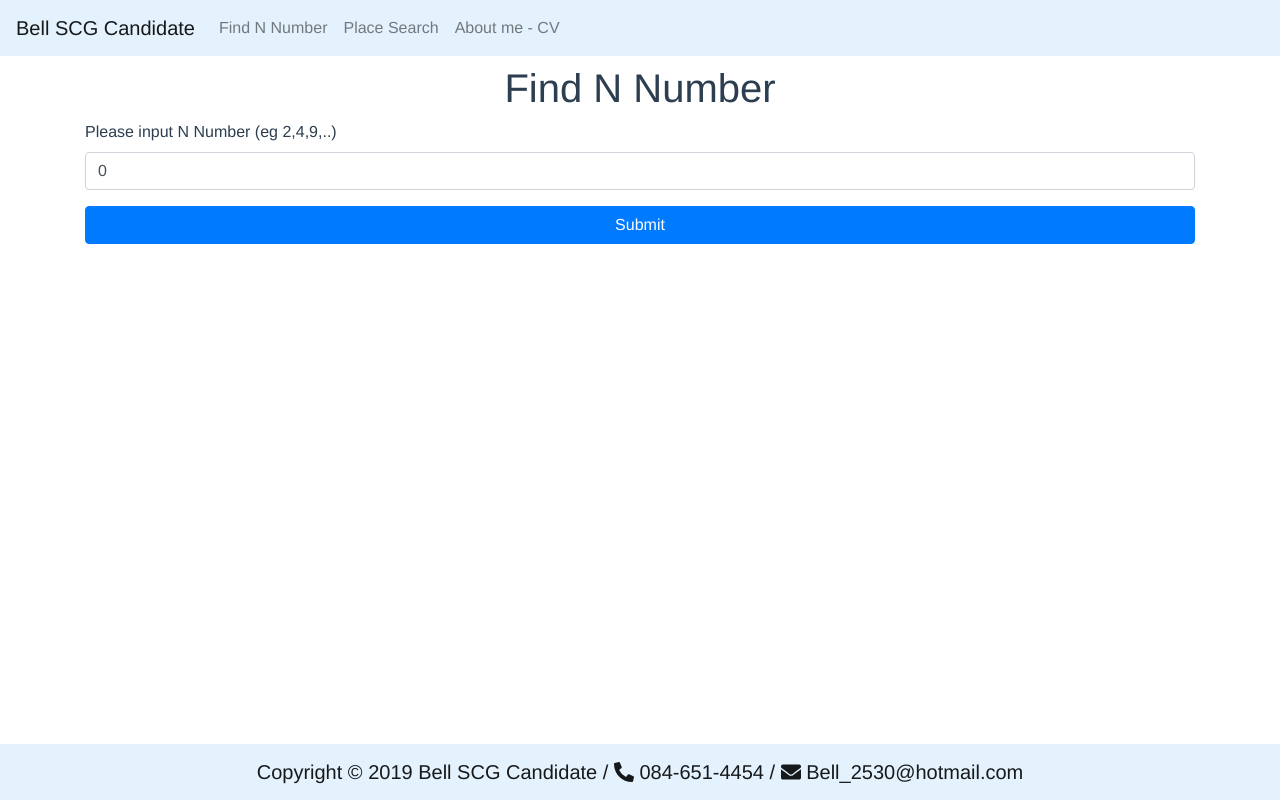
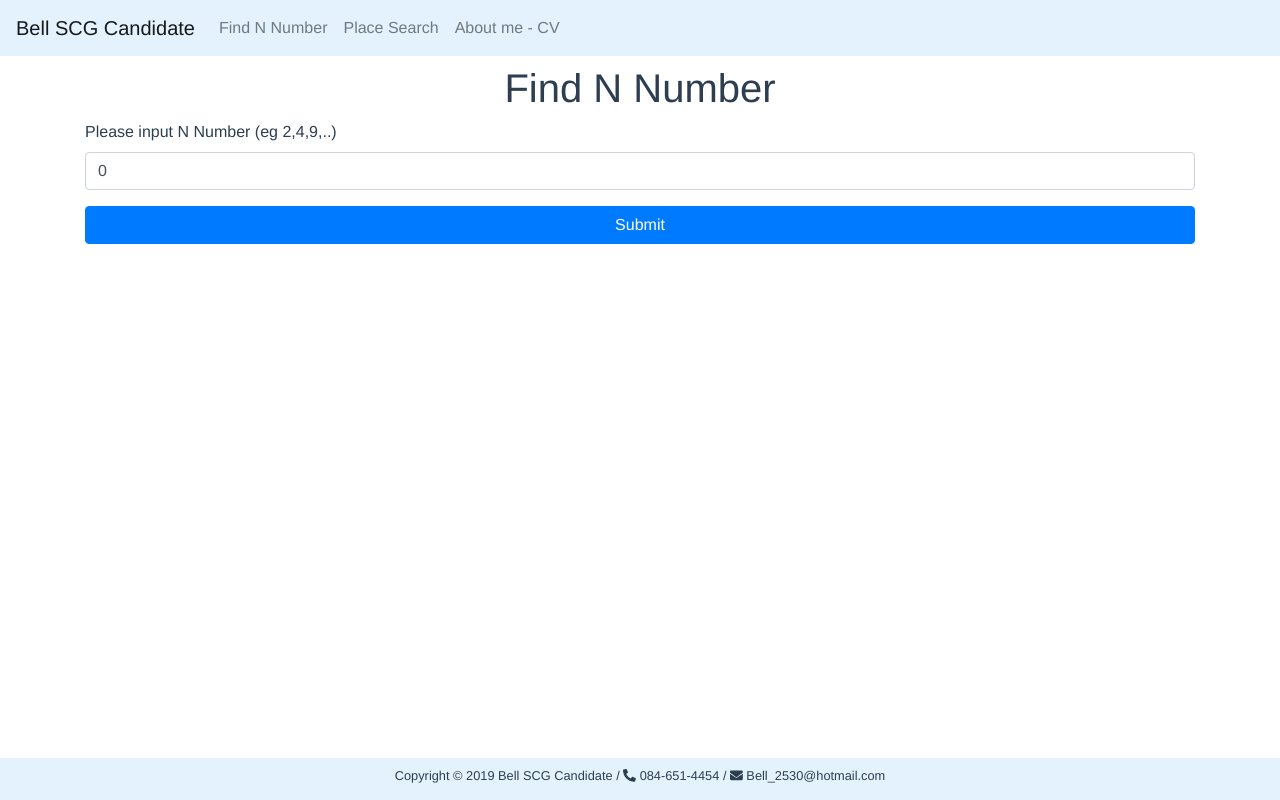
Before and after one commit to bellpetchpol/scg-vuejs, a Vue app: page / in a window 1280 px wide. Built offline with nearby package versions, Linux system fonts and the light colour scheme; what vue-resize-text would draw is missing.

Commit message:
Adding files.

```diff
--- a/src/components/Bottom.vue
+++ b/src/components/Bottom.vue
@@ -1,7 +1,7 @@
 <template>
   <div >
     <b-navbar toggleable="lg" type="light" style="background-color: #e3f2fd;" fixed="bottom">
-        <b-navbar-brand class="mx-auto" >Copyright © 2019 Bell SCG Candidate / <font-awesome-icon icon="phone-alt" /> 084-651-4454 / <font-awesome-icon icon="envelope" /> Bell_2530@hotmail.com</b-navbar-brand>
+        <p class="mx-auto footer-text" >Copyright © 2019 Bell SCG Candidate / <font-awesome-icon icon="phone-alt" /> 084-651-4454 / <font-awesome-icon icon="envelope" /> Bell_2530@hotmail.com</p>
     </b-navbar>
   </div>
 </template>
--- a/src/styles/my-style.scss
+++ b/src/styles/my-style.scss
@@ -1,14 +1,20 @@
 @import "~bootstrap/scss/vendor/rfs";
 $enable-responsive-font-sizes:true;
 .title {
-  @include responsive-font-size(4rem);
+  @include responsive-font-size(3.4rem);
+  // font-size:8vw;
   margin: 0 0 .5em;
 }
 .sub-title {
-  @include responsive-font-size(1.5rem);
+  @include responsive-font-size(1.4rem);
+  // font-size:3vw;
   margin: 0 0 .5em;
 }
 .body-text {
-  @include responsive-font-size(1.1rem);
+  @include responsive-font-size(1.0rem);
   margin: 0 0 .5em;
 }
+.footer-text {
+  @include responsive-font-size(0.8rem);
+  margin: 0 0 .5em;
+}
```
